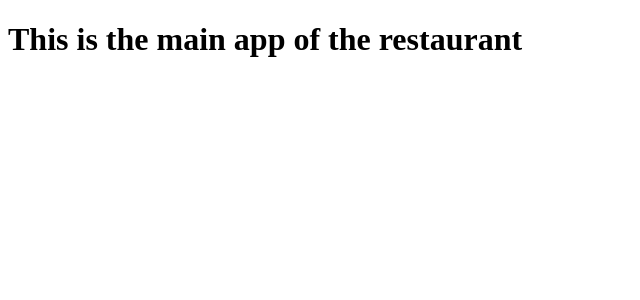
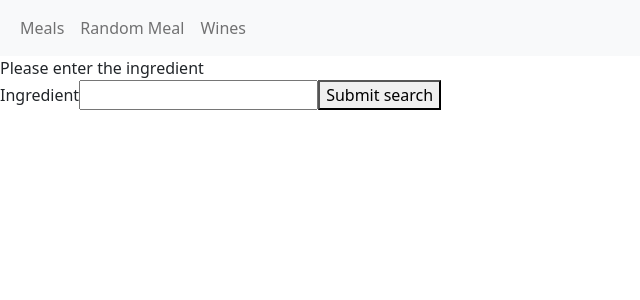
Before and after one commit to mihaicaragea/mealproject, a React (Create React App) app: page /meal in a window 1280 px wide. Shown: the top 300 px of the page, without its empty margins (0-640 px from the left). Built offline with nearby package versions, Linux system fonts and the light colour scheme.

Commit message:
components and layout built

```diff
--- a/package.json
+++ b/package.json
@@ -34,5 +34,9 @@
       "last 1 firefox version",
       "last 1 safari version"
     ]
+  },
+  "devDependencies": {
+    "axios": "^0.21.0",
+    "react-router-dom": "^5.2.0"
   }
 }
--- a/public/index.html
+++ b/public/index.html
@@ -2,7 +2,7 @@
 <html lang="en">
   <head>
     <meta charset="utf-8" />
-    <link rel="icon" href="%PUBLIC_URL%/favicon.ico" />
+    <link href="https://cdn.jsdelivr.net/npm/bootstrap@5.0.0-beta1/dist/css/bootstrap.min.css" rel="stylesheet" integrity="sha384-giJF6kkoqNQ00vy+HMDP7azOuL0xtbfIcaT9wjKHr8RbDVddVHyTfAAsrekwKmP1" crossorigin="anonymous">
     <meta name="viewport" content="width=device-width, initial-scale=1" />
     <meta name="theme-color" content="#000000" />
     <meta
--- a/src/App.js
+++ b/src/App.js
@@ -1,11 +1,25 @@
 import React from 'react';
+import Navbar from "./components/Navbar";
+import {BrowserRouter as Router, Route} from 'react-router-dom';
+import Wine from "./layout/Wine";
+import Random from "./layout/Random";
+import Meals from "./layout/Meals";
+import MealDetails from "./layout/MealDetails";
 
 function App() {
 
   return (
 
     <div className="App">
-      <h1>This is the main app of the restaurant</h1>
+        <Navbar/>
+
+        <Router>
+            <Route exact path={'/meal'} component={Meals}/>
+            <Route path={'/random'} component={Random}/>
+            <Route path={'/wine'} component={Wine}/>
+            <Route path={'/meal/:id'} component={MealDetails}/>
+        </Router>
+
     </div>
 
   );
--- /dev/null
+++ b/src/components/Navbar.js
@@ -0,0 +1,32 @@
+import React from 'react';
+
+
+
+function Navbar(props) {
+
+    return (
+        <div>
+            <nav className="navbar navbar-expand-lg navbar-light bg-light">
+                <div className="container-fluid">
+                    <div className="collapse navbar-collapse" id="navbarNav">
+                        <ul className="navbar-nav">
+                            <li className="nav-item">
+                                <a className="nav-link" href="/meal">Meals</a>
+                            </li>
+                            <li className="nav-item">
+                                <a className="nav-link" href="/random">Random Meal</a>
+                            </li>
+                            <li className="nav-item">
+                                <a className="nav-link" href="/wine">Wines</a>
+                            </li>
+                        </ul>
+                    </div>
+                </div>
+            </nav>
+
+
+        </div>
+    );
+}
+
+export default Navbar;
--- /dev/null
+++ b/src/layout/MealDetails.js
@@ -0,0 +1,56 @@
+import React, {useState, useEffect} from 'react';
+import axios from 'axios';
+
+function MealDetails(props) {
+
+    let id = props.match.params.id;
+    const key = '1dfec2d9def1413d92b176006307e197';
+
+    const [mealSummary, setMealSummary] = useState({});
+    const [mealIngredients, setMealIngredients] = useState([]);
+
+    useEffect(() => {
+        axios.get(`https://api.spoonacular.com/recipes/${id}/summary?apiKey=${key}`)
+            .then(response => {
+                setMealSummary(response.data)
+            })
+        axios.get(`https://api.spoonacular.com/recipes/${id}/ingredientWidget.json?apiKey=${key}`)
+            .then(response => {
+                setMealIngredients(response.data.ingredients)
+            })
+    }, [id])
+
+
+
+    return (
+        <>
+            <h1>{mealSummary.title}</h1><br/>
+            <p>{mealSummary.summary}</p>
+
+
+            <table className="table">
+                <thead>
+                <tr>
+                    <th scope="col">#</th>
+                    <th scope="col">Name</th>
+                    <th scope="col">Amount</th>
+                </tr>
+                </thead>
+
+                <tbody>
+                {mealIngredients.map((ingredient, index) => {
+                    return <tr>
+                                <th scope="row">{index}</th>
+                                <td>{ingredient.name}</td>
+                                <td>{ingredient.amount.metric.value} g</td>
+                            </tr>
+                })}
+
+
+                </tbody>
+            </table>
+        </>
+    );
+}
+
+export default MealDetails;
--- /dev/null
+++ b/src/layout/Meals.js
@@ -0,0 +1,51 @@
+import React, {useState, useEffect} from 'react';
+import axios from 'axios';
+import {Link} from "react-router-dom";
+
+function Meals(props) {
+
+    const [mealList, setMealList] = useState([]);
+    const [ingredient, setIngredient] = useState(''); //chicken
+    const key = '1dfec2d9def1413d92b176006307e197';
+
+    const handleChange = (e) => {
+        e.preventDefault();
+        setIngredient(e.target.value);
+    }
+
+    const handleSubmit = (e) => {
+        e.preventDefault();
+        console.log(ingredient);
+        axios.get(`https://api.spoonacular.com/recipes/complexSearch?apiKey=${key}&query=${ingredient}`)
+            .then(response => {
+                setMealList(response.data.results)
+                console.log(response.data.results)
+            })
+    }
+
+
+    return (
+        <>
+        <div>Please enter the ingredient</div>
+
+
+            <form action="" onSubmit={handleSubmit}>
+                <label htmlFor="ingredient">Ingredient</label>
+                <input type="text" id="ingredient" name="ingredient" value={ingredient} onChange={handleChange}/>
+                <button type='submit'>Submit search</button>
+            </form>
+
+            <div>
+                {mealList.map((meal, index) => {
+                    return <Link to={`/meal/${meal.id}`}>
+                             <h1 key={index}>{meal.title}</h1>
+                            </Link>
+                })}
+            </div>
+
+        </>
+
+    );
+}
+
+export default Meals;
--- /dev/null
+++ b/src/layout/Random.js
@@ -0,0 +1,9 @@
+import React from 'react';
+
+function Random(props) {
+    return (
+        <div>This is the random page</div>
+    );
+}
+
+export default Random;
--- /dev/null
+++ b/src/layout/Wine.js
@@ -0,0 +1,9 @@
+import React from 'react';
+
+function Wine(props) {
+    return (
+        <div>This is the wine page</div>
+    );
+}
+
+export default Wine;
```
Also changed, not shown: 2 other files (tests, documents, lock files or other folders).
